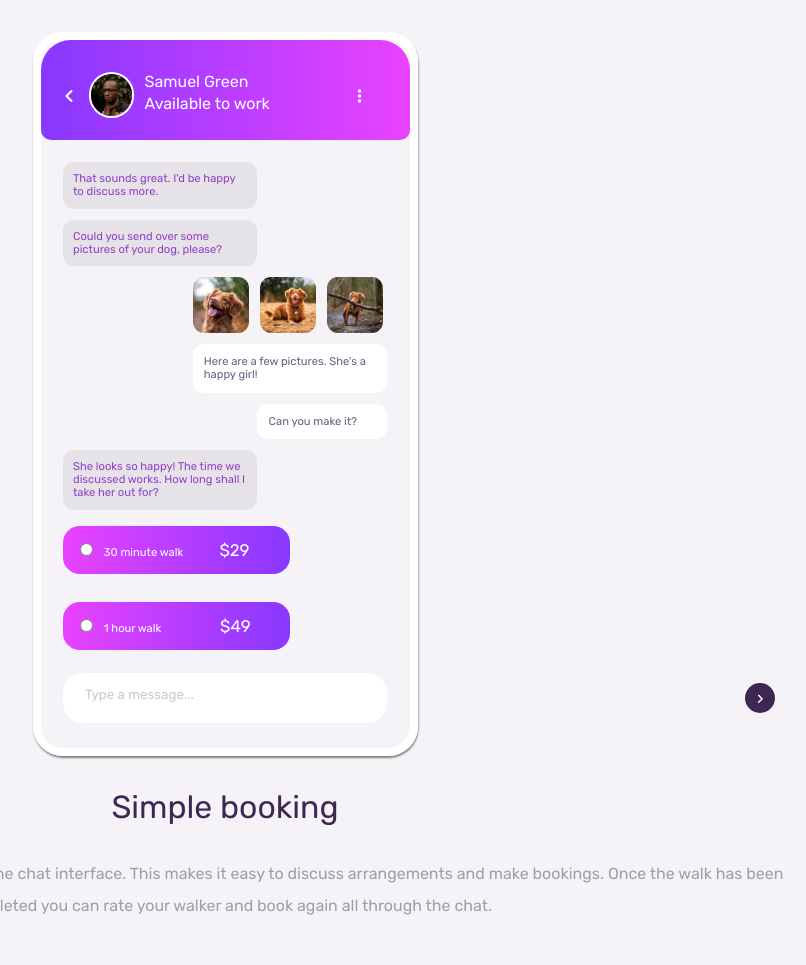
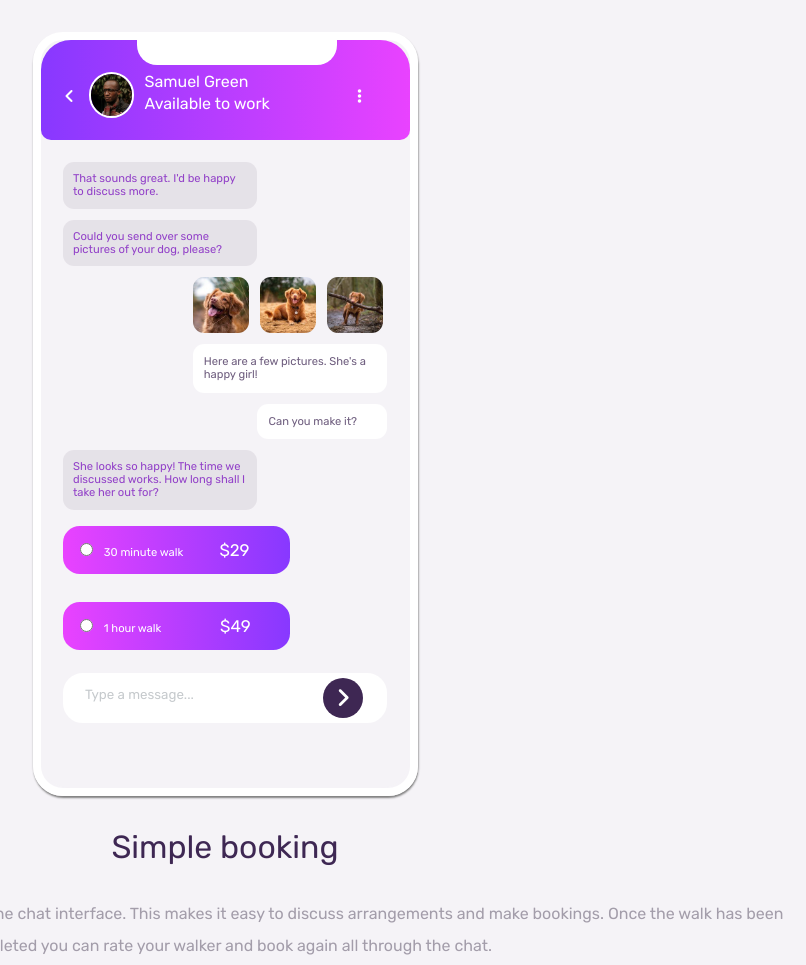
Before and after one commit to anusianne/Frontendmentor-Udemy-projects, a website: page 6/chat-app.html in a window 1280 px wide. Shown: the whole page, without its empty margins (415-1221 px from the left). Drawn offline with Linux system fonts and the light colour scheme.

Commit message:
changed position of textarea button

```diff
--- a/6/chat-app.css
+++ b/6/chat-app.css
@@ -8,6 +8,15 @@ body {
   font-size: 1rem;
   display: block;
   background-color: hsl(270, 20%, 96%);
+}
+.white-bg {
+  position: absolute;
+  top: 0;
+  width: 200px;
+  height: 25px;
+  border-bottom-right-radius: 20px;
+  -webkit-border-bottom-left-radius: 20px;
+  background-color: white;
 }
 .angle,
 .threedots {
@@ -31,7 +40,8 @@ body {
   max-width: 385px;
   box-shadow: 0.5px 2px 2px grey;
 }
-.status, .user-name {
+.status,
+.user-name {
   padding-left: 0.5em;
 }
 .status {
@@ -149,6 +159,12 @@ input#min {
 input#hour {
   display: inline-flex;
 }
+.textarea {
+  position: relative;
+}
+.placeholder {
+  position: relative;
+}
 textarea {
   width: 100%;
   height: 50px;
@@ -160,27 +176,32 @@ textarea {
   color: hsl(206, 6%, 79%);
   font-family: "Rubik", sans-serif;
   text-decoration: none;
+  position: relative;
+  box-sizing: border-box;
 }
 .circle {
-    width: 30px;
-    height: 30px;
+  width: 40px;
+  height: 40px;
   border-radius: 50%;
   background-color: hsl(271, 36%, 24%);
-    position: absolute;
-    display: inline-flex;
-    right: 8em;
-    top:  61em;
+  right: 20px;
+  top: 50%;
+  cursor: pointer;
+  position: sticky;
+  transform: translate(650%, -120%);
+  background-position: bottom right;
 }
 .fa-angle-right {
+  font-size: 2em;
   color: white;
   position: absolute;
-    display: block;
-    left: 1em;
-    top: 1em;
+  left: 50%;
+  top: 50%;
+  transform: translate(-50%, -50%);
 }
 .description {
   margin: 2em;
-  font-family: 'Rubik', sans-serif;
+  font-family: "Rubik", sans-serif;
 }
 .sbooking {
   font-weight: 400;
@@ -196,17 +217,3 @@ color: hsl(270, 7%, 64%);
   font-size: 1rem;
   line-height: 2em;
 }
-@media screen and (min-width: 1200px) {
-    .fa-angle-right {
-        position: absolute;
-        display: block;
-        left: 1em;
-        top: 1em;
-    }
-  input#min {
-    /*display: block;*/
-  }
-  input#hour {
-    /*display: block;*/
-  }
-}
--- a/6/chat-app.html
+++ b/6/chat-app.html
@@ -1,4 +1,4 @@
-<!DOCTYPE html>
+<!doctype html>
 <html lang="en">
   <head>
     <meta charset="UTF-8" />
@@ -18,6 +18,7 @@
   <body>
     <div class="chat-container">
       <section class="profile-section">
+        <div class="white-bg"></div>
         <i class="fa-solid fa-angle-left angle"></i>
         <div class="img">
           <img class="profile-img" src="img/avatar.jpg" alt="" />
@@ -66,17 +67,22 @@
           <div class="placeholder">
             <textarea>Type a message...</textarea>
             <div class="circle">
-            <i class="fa-solid fa-angle-right angle"></i>
+              <i class="fa-solid fa-angle-right angle"></i>
             </div>
           </div>
         </section>
       </section>
     </div>
     <section class="description">
-    <h1 class="sbooking">Simple booking</h1>
-    <p class="stay-in">Stay in touch with our dog walkers through the chat interface. This makes it easy to discuss arrangements and make bookings. Once the walk has been completed you can rate your walker and book again all through the chat.</p>
+      <h1 class="sbooking">Simple booking</h1>
+      <p class="stay-in">
+        Stay in touch with our dog walkers through the chat interface. This
+        makes it easy to discuss arrangements and make bookings. Once the walk
+        has been completed you can rate your walker and book again all through
+        the chat.
+      </p>
     </section>
-      <script
+    <script
       src="https://kit.fontawesome.com/551ecabdc3.js"
       crossorigin="anonymous"
     ></script>
```
Lines whose indentation alone changed are shown as unchanged.
